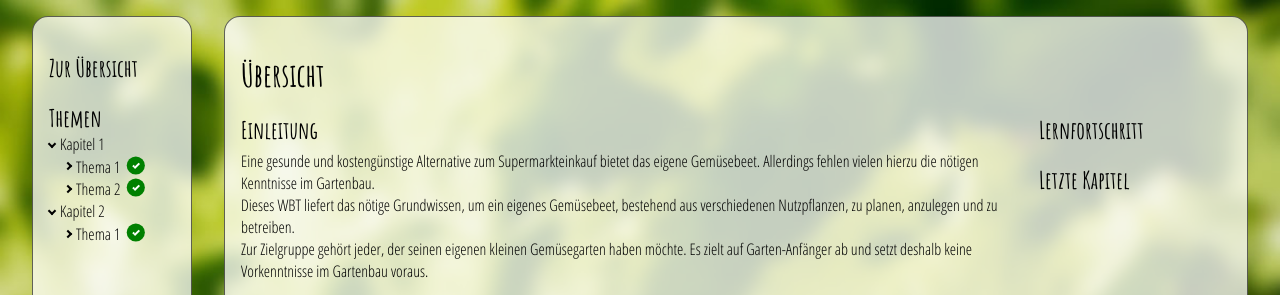
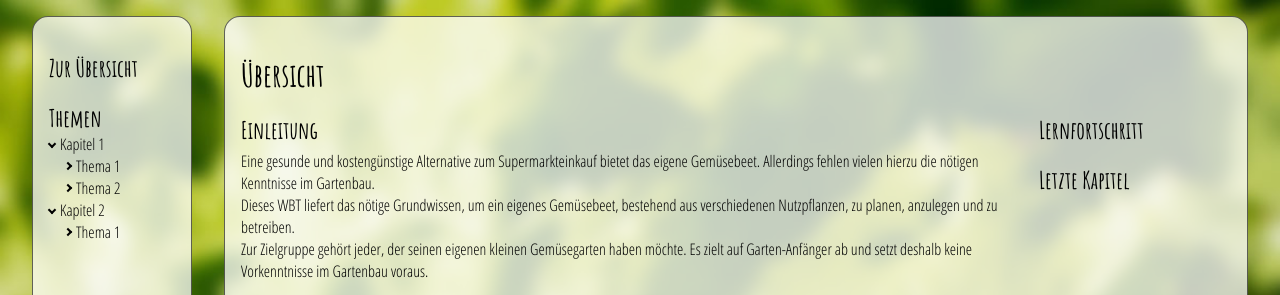
Before and after one commit to mathiasw91/ll-wbt, a React (Create React App) app: page / in a window 1280 px wide. Shown: the top 295 px of the page. Built offline with nearby package versions, Linux system fonts and the light colour scheme.

Commit message:
quizcomplete speichern für thema

```diff
--- a/src/App.js
+++ b/src/App.js
@@ -87,6 +87,8 @@ class App extends Component {
     if(activeIndexes.chapter !== false && activeIndexes.theme !== false){
         chapters[activeIndexes.chapter].themes[activeIndexes.theme].questions[questionId].answered = true
     }
+    let unanswered = chapters[activeIndexes.chapter].themes[activeIndexes.theme].questions.filter(q=>!q.answered)
+    if(unanswered.length == 0) chapters[activeIndexes.chapter].themes[activeIndexes.theme].quizComplete = true
     this.setState({chapters: chapters})
   }
 
--- a/src/components/Sidebar.js
+++ b/src/components/Sidebar.js
@@ -26,7 +26,7 @@ function Chapter(props) {
 }
 
 function Theme(props) {
-  return (<NavLink exact={true} to={props.data.path} activeClassName="active" className="sidebar-theme">{props.data.name}<Checkmark/></NavLink>)
+  return (<NavLink exact={true} to={props.data.path} activeClassName="active" className={'sidebar-theme '+(props.data.quizComplete?'quiz-complete':'')}>{props.data.name}<Checkmark/></NavLink>)
 }
 
 function Checkmark() {
--- a/src/index.css
+++ b/src/index.css
@@ -69,6 +69,11 @@ a.sidebar-theme {
 a.sidebar-theme.active {
   font-weight: 700;
 }
+
+a.sidebar-theme:not(.quiz-complete) .checkmark {
+  display: none;
+}
+
 
 h1, h2, h3, h4, h5, h6 {
   font-family: 'Amatic SC', cursive;
```
